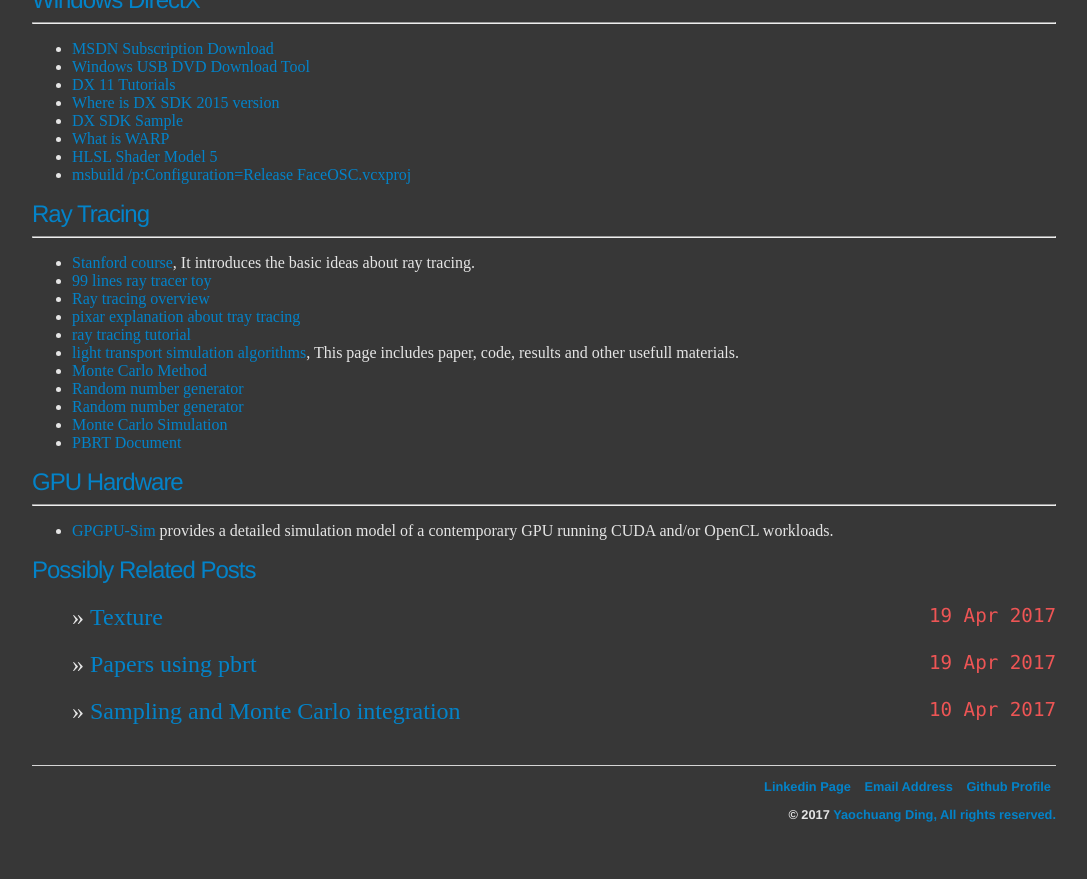
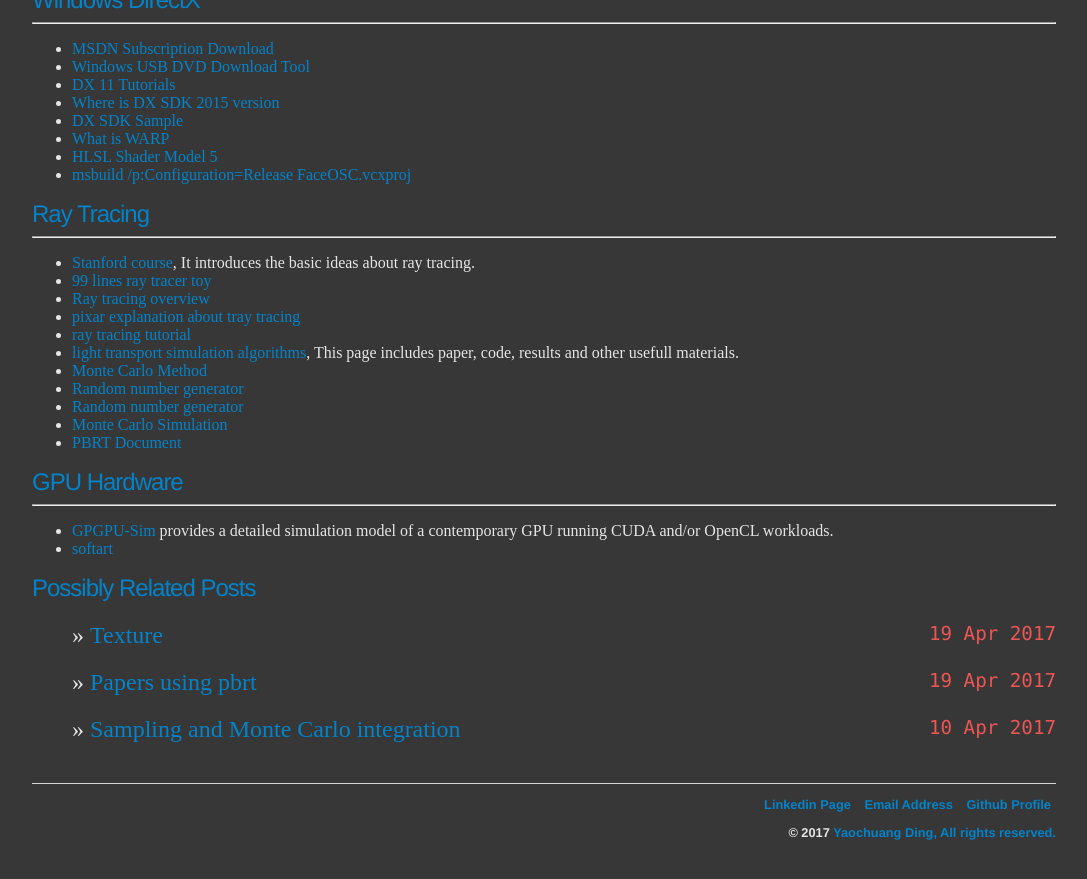
Before and after one commit to ychding11/ychding11.github.io, a Jekyll site: the page built from _posts/2015-03-23-Graphics-Resources.md, in a window 1280 px wide and 900 px high, scrolled down 2634 px. Shown: the top 879 px of the window, without its empty margins (96-1183 px from the left). Built offline with Jekyll 4.4.1, drawn with Linux system fonts in a browser that asks for light colours; formulas are drawn with MathJax 3.

Commit message:
add softart introduce.

```diff
--- a/_posts/2015-03-23-Graphics-Resources.md
+++ b/_posts/2015-03-23-Graphics-Resources.md
@@ -186,3 +186,4 @@
 ---
 
 - [GPGPU-Sim](http://gpgpu-sim.org/) provides a detailed simulation model of a contemporary GPU running CUDA and/or OpenCL workloads.
+- [softart](http://www.cnblogs.com/gongminmin/archive/2009/12/09/SoftArt.html)
```
